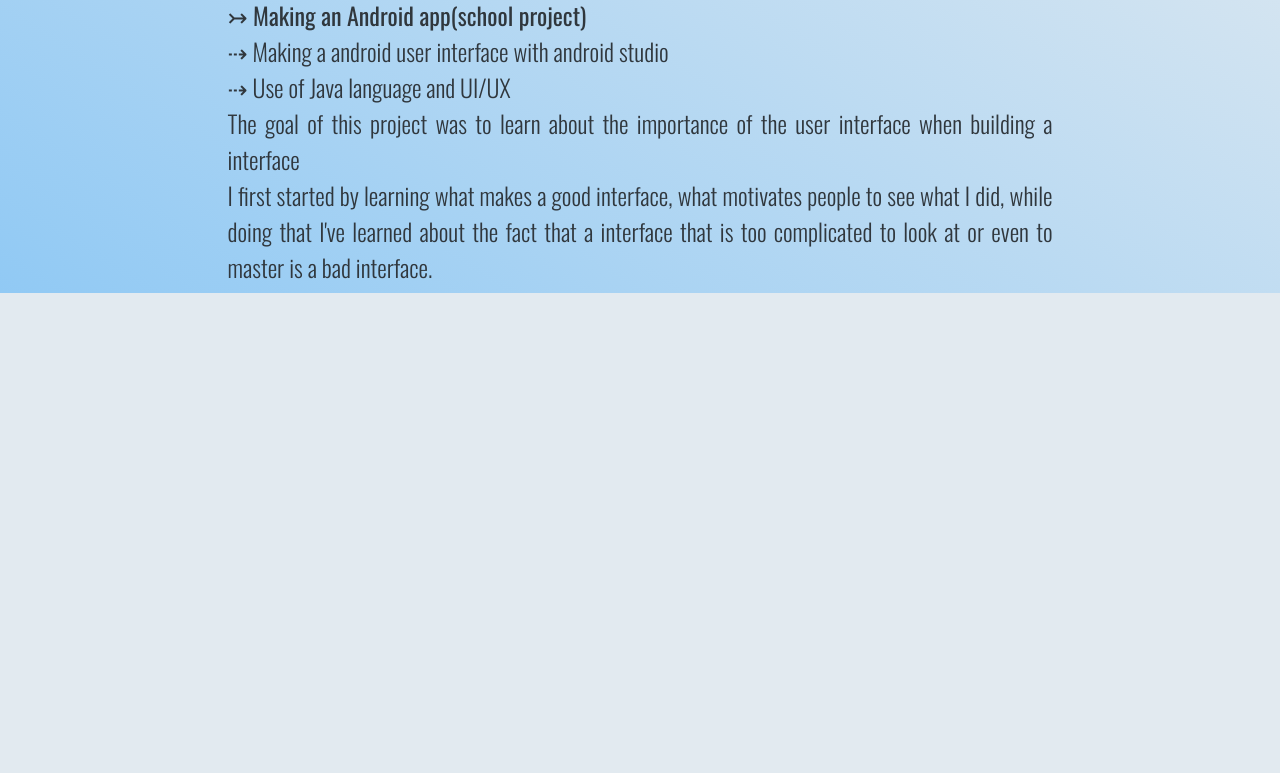
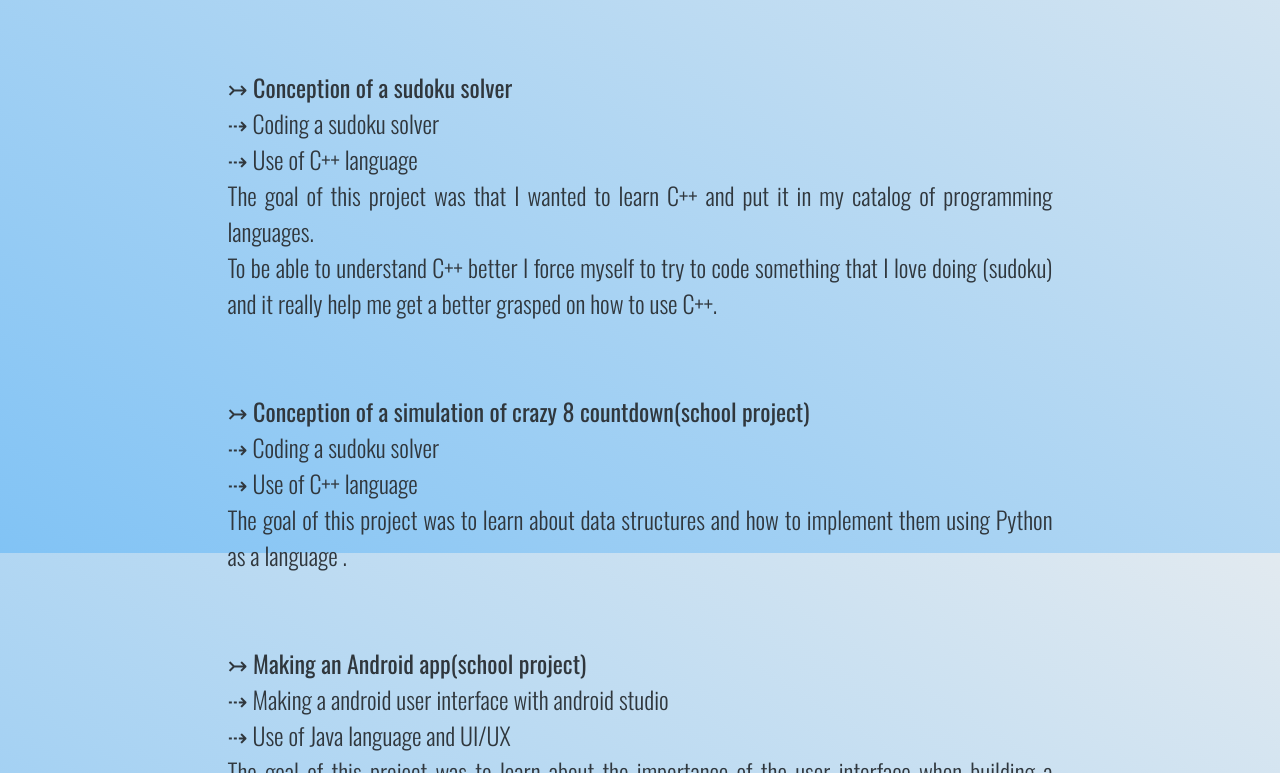
Before and after one commit to cedrickn/cedrickn.github.io, a plain HTML site: page projects.html in a window 1280 px wide. Shown: the part 1847-2620 px from the top of the page. Before the commit the page ends 2140 px from the top, so only its background shows below. Drawn offline with nearby package versions, Linux system fonts and the light colour scheme.

Commit message:
added some new projects

```diff
--- a/projects.html
+++ b/projects.html
@@ -62,8 +62,7 @@
                 <div style="display: inline-block; text-align: justify;">
                     <span class="text4" style="max-width: 800px; font-weight: 300;">
                         As the first project of Polytechnique's Software Engineering program, we had to build a hardware
-                        and software system. This system was based on a virtual microcontroller, due to the COVID-19
-                        pandemic.<br>
+                        and software system.<br>
                         We had to write a library in C++ in order to add various functionalities to our robot (including
                         inputs/outputs and peripherals). For example, the robot had to move forward for a certain number
                         of seconds and then stop. We also had to manipulate the LED lights' colors.<br>
@@ -111,7 +110,9 @@
                         From time to time, I still try to improve my Web Resume and photography website.<br>
                     </span>
                 </div>
-                <!-- <span class="text5"><br>&#8611; Conception of a sudoku solver<br>
+                <br>
+                <br>
+                <span class="text5"><br>&#8611; Conception of a sudoku solver<br>
                     <span style="font-weight: 300;">
                         &#8674; Coding a sudoku solver<br>
                         &#8674; Use of C++ language<br>
@@ -124,7 +125,23 @@
                         To be able to understand C++ better I force myself to try to code something that I love doing (sudoku)
                         and it really help me get a better grasped on how to use C++.<br>
                     </span>
-                </div>-->
+                </div>
+                <br>
+                <br>
+                <span class="text5"><br>&#8611; Conception of a simulation of crazy 8 countdown(school project)<br>
+                    <span style="font-weight: 300;">
+                        &#8674; Coding a sudoku solver<br>
+                        &#8674; Use of C++ language<br>
+                    </span>
+                </span>
+                <div style="display: inline-block; text-align: justify;">
+                    <span class="text4" style="max-width: 800px; font-weight: 300;">
+                        The goal of this project was to learn about data structures and how to implement them using Python as a language
+                        .<br>
+                    </span>
+                </div>
+                <br>
+                <br>
                 <span class="text6"><br>&#8611; Making an Android app(school project)<br>
                     <span style="font-weight: 300;">
                         &#8674; Making a android user interface with android studio<br>
```
